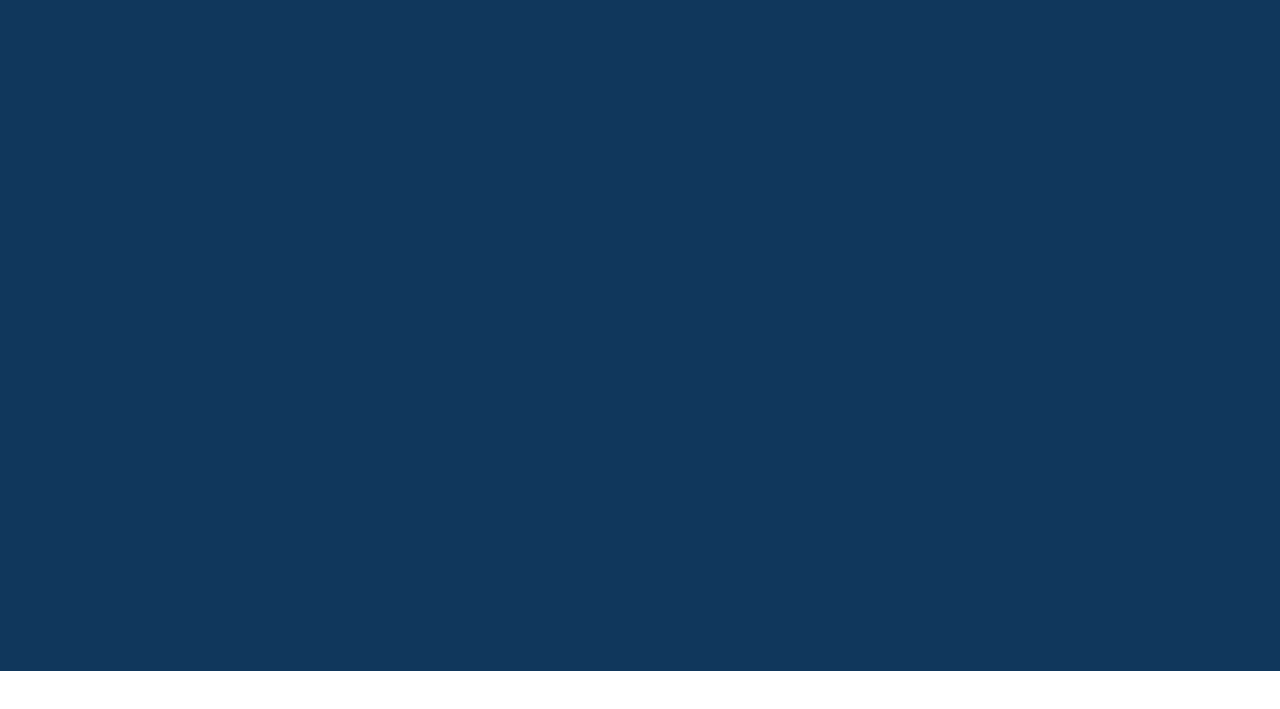
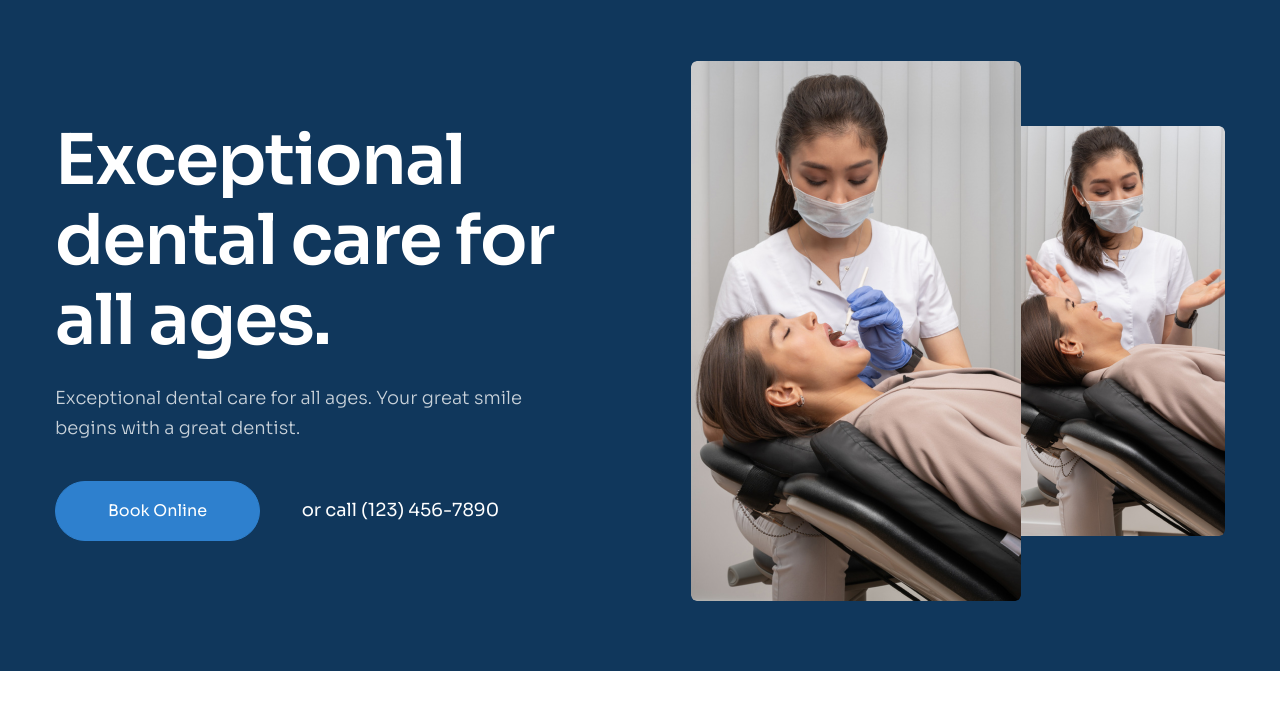
Before and after one commit to duy211099/shine-smile, a plain HTML site: page index.html in a window 1280 px wide. Shown: the part 89-798 px from the top of the page. Drawn offline with Linux system fonts and the light colour scheme.

Commit message:
feat: hero section

```diff
--- a/assets/css/styles.css
+++ b/assets/css/styles.css
@@ -22,12 +22,14 @@ a {
 }
 
 .btn {
+    display: inline-flex;
+    align-items: center;
+    justify-content: center;
     height: 60px;
     min-width: 205px;
-    display: inline-block;
     background: #2E80CE;
     border: 1px solid #2E80CE;
-    border-radius: 22px;
+    border-radius: 30px;
     padding: 0 8px;
     font-weight: 400;
     font-size: 1.6rem;
@@ -35,6 +37,10 @@ a {
     text-align: center;
     color: #FFFFFF;
     cursor: pointer;
+}
+
+.btn:hover {
+    opacity: 0.9;
 }
 
 .container {
@@ -86,12 +92,12 @@ a {
     top: -2px;
 }
 
-.action {
+.header-action {
     display: flex;
     gap: 20px;
 }
 
-.action__login {
+.header-action__login {
     min-width: unset;
     height: 44px;
     background: none;
@@ -102,7 +108,75 @@ a {
     border: none;
 }
 
-.action__signup {
+.header-action__signup {
+    border-radius: 22px;
     min-width: 104px;
     height: 44px;
 }
+
+.hero {
+    margin-top: 76px;
+    display: flex;
+    justify-content: space-between;
+    align-items: center;
+}
+
+.hero__content {
+    width: 44%;
+    flex-shrink: 0;
+}
+
+.hero__heading {
+    font-weight: 600;
+    font-size: 7rem;
+    line-height: 1.14;
+    letter-spacing: -0.02em;
+    color: #FFFFFF;
+}
+
+.hero__desc {
+    margin-top: 22px;
+    font-weight: 300;
+    font-size: 1.8rem;
+    line-height: 1.67;
+    color: #C9D2DA;
+}
+
+.hero__row {
+    margin-top: 38px;
+}
+
+.hero__phone {
+    margin-left: 38px;
+    font-size: 1.8rem;
+    line-height: 1.67;
+    color: #FFFFFF;
+}
+
+.hero-media {
+    flex-grow: 1;
+}
+
+.hero__image {
+    display: flex;
+    justify-content: flex-end;
+    align-items: center;
+    position: relative;
+}
+
+.hero__img {
+    height: 540px;
+    width: 330px;
+    border-radius: 6px;
+    object-fit: cover;
+}
+
+.hero__img:first-child{
+    margin-right: -6px;
+    position: relative;
+}
+
+.hero__img:last-child{
+    width: 210px;
+    height: 410px;
+}
--- a/index.html
+++ b/index.html
@@ -69,11 +69,28 @@
                         </li>
                     </ul>
                 </nav>
-                <div class="action">
-                    <button class="action__login btn">Log In</button>
-                    <button class="action__signup btn">Sign Up</button>
+                <div class="header-action">
+                    <button class="header-action__login btn">Log In</button>
+                    <button class="header-action__signup btn">Sign Up</button>
                 </div>
             </div>
+            <section class="hero">
+                <section class="hero__content">
+                    <h1 class="hero__heading">Exceptional dental care for all ages.</h1>
+                    <p class="hero__desc">Exceptional dental care for all ages. Your great smile begins with a great
+                        dentist.</p>
+                    <div class="hero__row">
+                        <a href="#!" class="btn">Book Online</a>
+                        <span class="hero__phone">or call (123) 456-7890</span>
+                    </div>
+                </section>
+                <div class="hero__media">
+                    <figure class="hero__image">
+                        <img src="./assets/img/hero-1.png" alt="" class="hero__img">
+                        <img src="./assets/img/hero-2.png" alt="" class="hero__img">
+                    </figure>
+                </div>
+            </section>
         </div>
     </header>
 </body>
```
Also changed, not shown: assets/img/hero-1.png (added), assets/img/hero-2.png (added).
